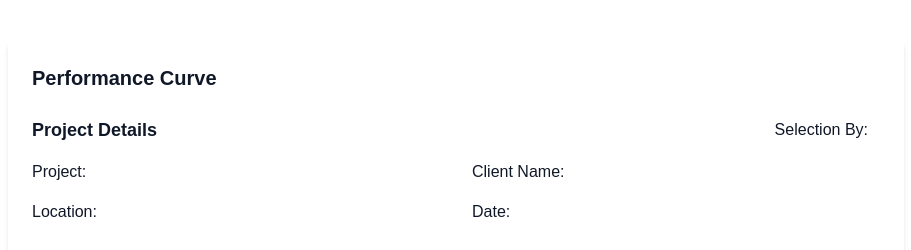
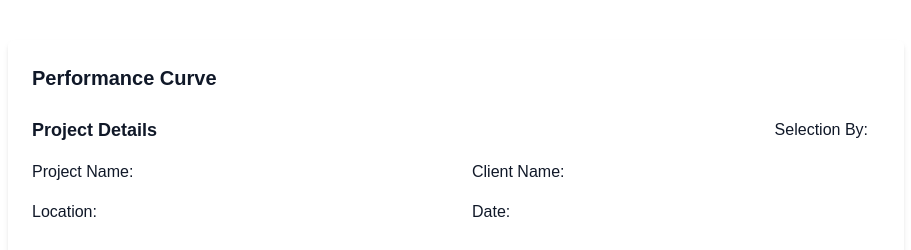
Before and after one commit to justinlee-tci/cooling-tower-selector, a Next.js app: page /PerformanceCurve in a window 1280 px wide. Shown: the top 250 px of the page, without its empty margins (184-1095 px from the left). Built offline with nearby package versions, Linux system fonts and the light colour scheme.

Commit message:
update name

```diff
--- a/app/PerformanceCurve/page.js
+++ b/app/PerformanceCurve/page.js
@@ -213,7 +213,7 @@ function PerformanceContent() {
 
         <div className="grid grid-cols-2 gap-x-8 gap-y-4">
           <div className="flex items-center space-x-3">
-            <span className="text-gray-900 font-medium w-32">Project:</span>
+            <span className="text-gray-900 font-medium w-32">Project Name:</span>
             <span className="text-gray-900">{params.projectName}</span>
           </div>
           <div className="flex items-center space-x-3">
```
